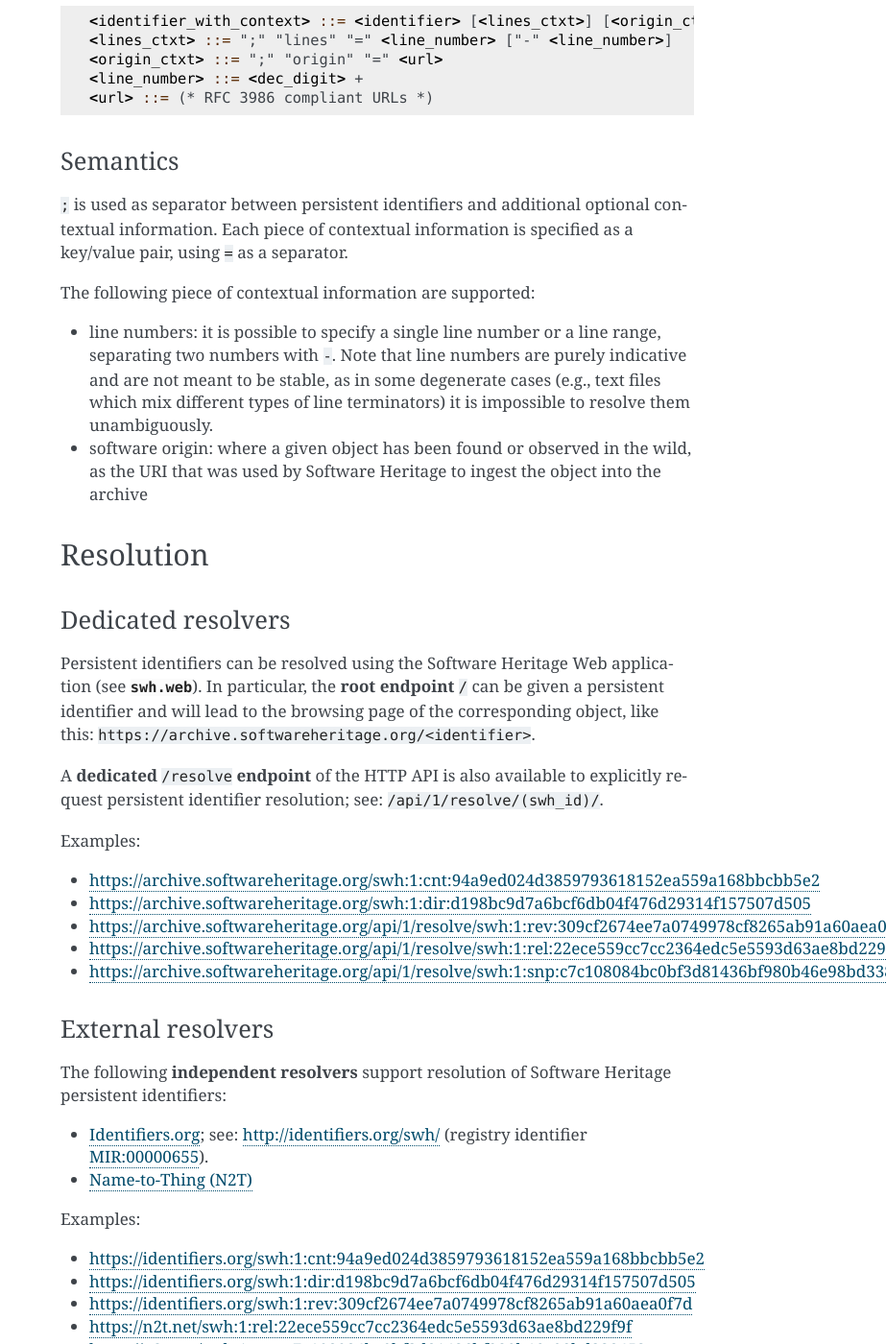
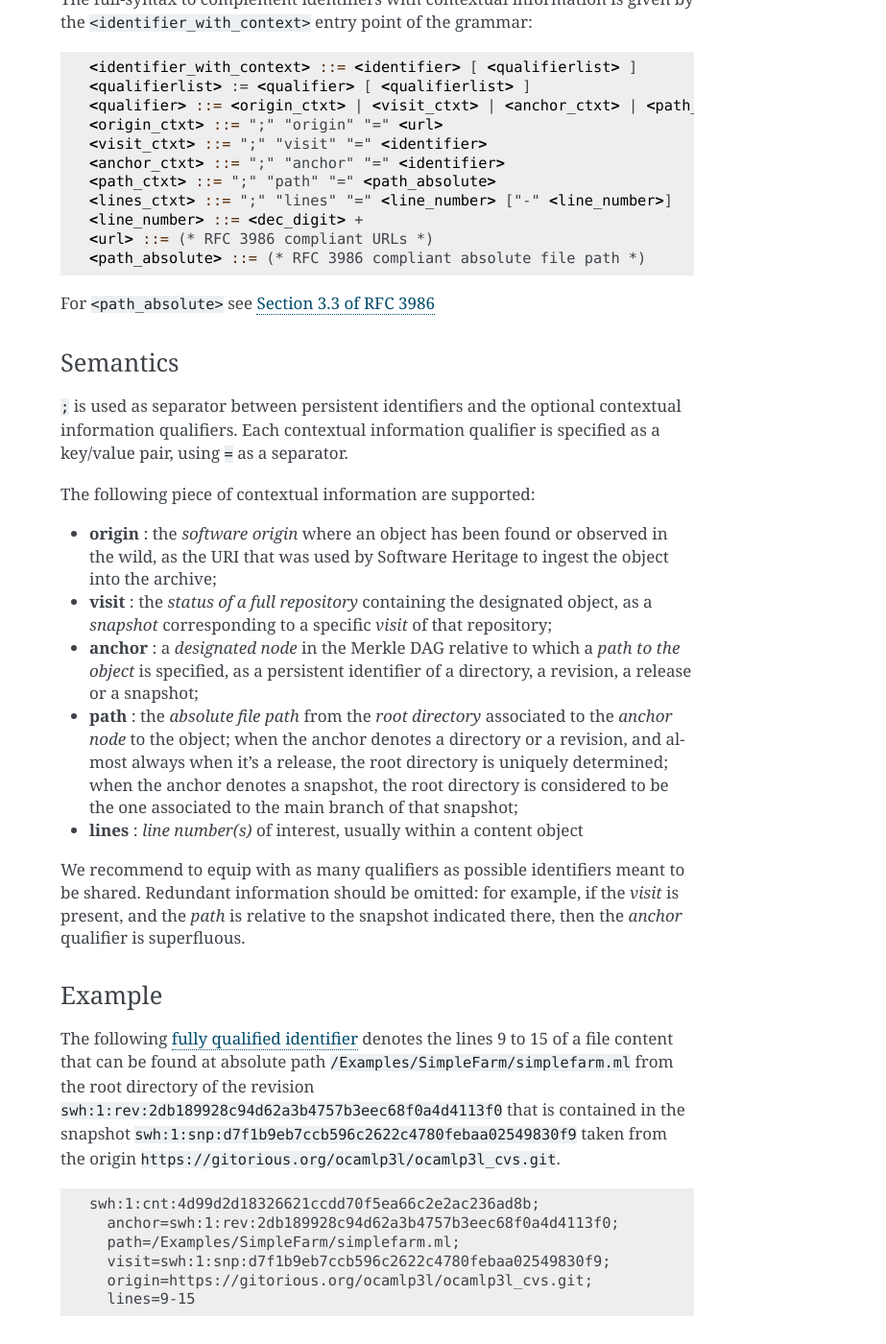
Before and after one commit to SoftwareHeritage/swh-model, a Sphinx documentation site: the page built from docs/persistent-identifiers.rst, in a window 1280 px wide and 1400 px high, scrolled down 2943 px. Shown: the whole window at 96% size, without its empty margins (357-1280 px from the left). Built offline with Sphinx 7.4.7, drawn with Linux system fonts in a browser that asks for light colours; pages that are not in the unit, such as notebooks, are missing from menus; cross-references to code outside the pages are shown as plain code; some of the changed text lies outside the part shown.

Commit message:
Extend SWH PID definition with additional context qualifiers.

```diff
--- a/docs/persistent-identifiers.rst
+++ b/docs/persistent-identifiers.rst
@@ -135,15 +135,13 @@ Examples
 Contextual information
 ======================
 
-It is often useful to complement persistent identifiers with **contextual
-information** about where the identified object has been found as well as which
-specific parts of it are of interest. To that end it is possible, via a
-dedicated syntax, to extend persistent identifiers with the following pieces of
-information:
+Persistent identifiers may be equipped with **qualifiers** to provide *contextual information* about the object designated by the identifier. Qualifiers come in different kinds :
 
-* the **software origin** where an object has been found/observed
-* the **line number(s)** of interest, usually within a content object
-
+* origin
+* visit
+* anchor
+* path
+* lines
 
 Syntax
 ------
@@ -153,32 +151,64 @@ by the ``<identifier_with_context>`` entry point of the grammar:
 
 .. code-block:: bnf
 
-  <identifier_with_context> ::= <identifier> [<lines_ctxt>] [<origin_ctxt>]
+  <identifier_with_context> ::= <identifier> [ <qualifierlist> ]
+  <qualifierlist> := <qualifier> [ <qualifierlist> ]
+  <qualifier> ::= <origin_ctxt> | <visit_ctxt> | <anchor_ctxt> | <path_ctxt> |<lines_ctxt>
+  <origin_ctxt> ::= ";" "origin" "=" <url>
+  <visit_ctxt> ::= ";" "visit" "=" <identifier>
+  <anchor_ctxt> ::= ";" "anchor" "=" <identifier>
+  <path_ctxt> ::= ";" "path" "=" <path_absolute>
   <lines_ctxt> ::= ";" "lines" "=" <line_number> ["-" <line_number>]
-  <origin_ctxt> ::= ";" "origin" "=" <url>
   <line_number> ::= <dec_digit> +
   <url> ::= (* RFC 3986 compliant URLs *)
+  <path_absolute> ::= (* RFC 3986 compliant absolute file path *)
 
+For ``<path_absolute>`` see `Section 3.3 of RFC 3986 <https://tools.ietf.org/html/rfc3986#section-3.3>`_
 
 Semantics
 ---------
 
-``;`` is used as separator between persistent identifiers and additional
-optional contextual information. Each piece of contextual information is
+``;`` is used as separator between persistent identifiers and the
+optional contextual information qualifiers. Each contextual information qualifier is
 specified as a key/value pair, using ``=`` as a separator.
 
 The following piece of contextual information are supported:
 
-* line numbers: it is possible to specify a single line number or a line range,
-  separating two numbers with ``-``. Note that line numbers are purely
-  indicative and are not meant to be stable, as in some degenerate cases
-  (e.g., text files which mix different types of line terminators) it is
-  impossible to resolve them unambiguously.
+* **origin** : the *software origin* where an object has been found or observed in the wild,
+  as the URI that was used by Software Heritage to ingest the object into the archive;
+* **visit** : the *status of a full repository* containing the designated object, as a *snapshot*
+  corresponding to a specific *visit* of that repository;
+* **anchor** : a *designated node* in the Merkle DAG relative to which a *path to the object* is specified,
+  as a persistent identifier of a directory, a revision, a release or a snapshot;
+* **path** : the *absolute file path* from the *root directory* associated to the *anchor node* to the object;
+  when the anchor denotes a directory or a revision, and almost always when it's a release,
+  the root directory is uniquely determined; when the anchor denotes a snapshot, the root
+  directory is considered to be the one associated to the main branch of that snapshot;
+* **lines** : *line number(s)* of interest, usually within a content object
 
-* software origin: where a given object has been found or observed in the wild,
-  as the URI that was used by Software Heritage to ingest the object into the
-  archive
+We recommend to equip with as many qualifiers as possible identifiers meant
+to be shared. Redundant information should be omitted: for example, if the *visit*
+is present, and the *path* is relative to the snapshot indicated there, then
+the *anchor* qualifier is superfluous.
 
+Example
+-------
+
+The following `fully qualified identifier <https://archive.softwareheritage.org/swh:1:cnt:4d99d2d18326621ccdd70f5ea66c2e2ac236ad8b;anchor=swh:1:rev:2db189928c94d62a3b4757b3eec68f0a4d4113f0;path=/Examples/SimpleFarm/simplefarm.ml;visit=swh:1:snp:d7f1b9eb7ccb596c2622c4780febaa02549830f9;origin=https://gitorious.org/ocamlp3l/ocamlp3l_cvs.git;lines=9-15>`_
+denotes the lines 9 to 15 of a file content that
+can be found at absolute path ``/Examples/SimpleFarm/simplefarm.ml`` from the root directory
+of the revision ``swh:1:rev:2db189928c94d62a3b4757b3eec68f0a4d4113f0`` that is contained
+in the snapshot ``swh:1:snp:d7f1b9eb7ccb596c2622c4780febaa02549830f9`` taken from
+the origin ``https://gitorious.org/ocamlp3l/ocamlp3l_cvs.git``.
+
+.. code-block:: url
+
+  swh:1:cnt:4d99d2d18326621ccdd70f5ea66c2e2ac236ad8b;
+    anchor=swh:1:rev:2db189928c94d62a3b4757b3eec68f0a4d4113f0;
+    path=/Examples/SimpleFarm/simplefarm.ml;
+    visit=swh:1:snp:d7f1b9eb7ccb596c2622c4780febaa02549830f9;
+    origin=https://gitorious.org/ocamlp3l/ocamlp3l_cvs.git;
+    lines=9-15
 
 Resolution
 ==========
```
